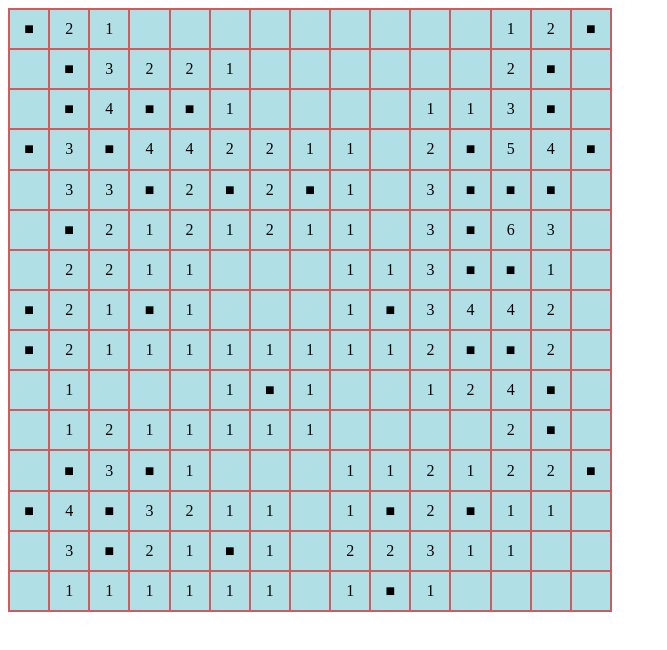
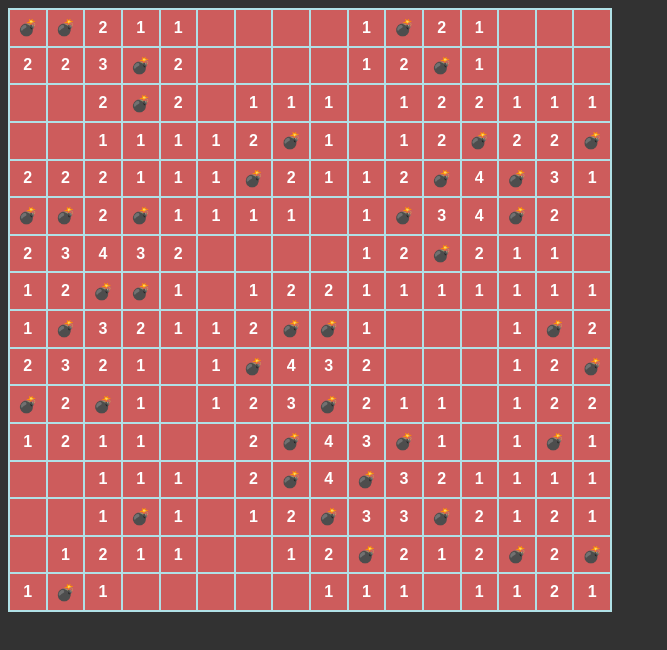
Before and after one commit to Sedron2/buscaminas, a plain HTML site: page index.html in a window 1280 px wide. Shown: the whole page, without its empty margins (0-667 px from the left). Drawn offline with Linux system fonts and the light colour scheme.

Commit message:
añadidos los numeros al grid y cambiado de color

```diff
--- a/script.js
+++ b/script.js
@@ -1,12 +1,25 @@
-let size = 15
+let size = 16
 let minas = 40
-let mina = '■'
+let mina = '💣'
 const div = document.querySelector(".grid")
 const bombs = document.getElementsByTagName("span")
 
+
+generate_grid(size)
+añadir_event_listeners()
+insertar_bombas()
+agregar_numeros_medio()
+llenar_esquinas()
+llenar_columnas()
+
+
+
+function generate_grid(size) {
 	div.innerHTML = "<span> </span>\n".repeat(size * size)
 	div.style.gridTemplateColumns = "repeat(" + size + ", 1fr)"
+}
 
+function insertar_bombas(){
 	let cells = []
 	for (let i = 1; i < size * size; i++) {
 		if (minas >= 0){
@@ -26,20 +39,22 @@ for (cell of bombs) {
 			cell.textContent = mina
 		f++
 	} // alterando el HTML para identificar las bombas en base a la lista desordenada
-
+}
 
 function desordernar_lista(lista) {
 	lista = lista.sort(function () {return Math.random() - 0.5})
 }
 
+function añadir_event_listeners() {
 	for(let i=0;i<bombs.length;i++){
 	   bombs[i].addEventListener("click", function(){clicked(i)}) // añadiendo el eventlistener para cada una de las casillas
 	}
-
 	function clicked(i) {
 		console.log('Has pulsado el numero ' + (i + 1));
 	}
+}
 
+function agregar_numeros_medio() {
 	let i = 0
 	for (cell of bombs) {
 		minas_alrededor = 0;
@@ -82,8 +97,9 @@ for (cell of bombs) {
 		if (condicion && minas_alrededor != 0)
 				cell.textContent = minas_alrededor
 	}
+}
 
-function fill_corners() {
+function llenar_esquinas() {
 	let minas_alrededor = 0
 	if (bombs[0].textContent !== mina ) {
 		if (bombs[1].textContent === mina)
@@ -129,4 +145,41 @@ function fill_corners() {
 			bombs[(size * size) - 1].textContent = minas_alrededor
 	}
 }
-fill_corners()
+
+function llenar_columnas () {
+	for (i = size; i < (size * (size - 2)); i += size) {
+		minas_alrededor = 0
+		if (bombs[i].textContent !== mina) {
+			if (bombs[i - size].textContent === mina)
+				minas_alrededor++
+			if (bombs[i - size + 1].textContent === mina)
+				minas_alrededor++
+			if (bombs[i + 1].textContent === mina)
+				minas_alrededor++
+			if (bombs[i + size].textContent === mina)
+				minas_alrededor++
+			if (bombs[i + size + 1].textContent === mina)
+				minas_alrededor++
+			if (minas_alrededor !== 0)
+				bombs[i].textContent = minas_alrededor
+		}
+	}
+
+	for (i = size + size - 1; i < (size * (size - 1)); i += size) {
+		minas_alrededor = 0
+		if (bombs[i].textContent !== mina) {
+			if (bombs[i - size].textContent === mina)
+				minas_alrededor++
+			if (bombs[i - size - 1].textContent === mina)
+				minas_alrededor++
+			if (bombs[i - 1].textContent === mina)
+				minas_alrededor++
+			if (bombs[i + size].textContent === mina)
+				minas_alrededor++
+			if (bombs[i + size - 1].textContent === mina)
+				minas_alrededor++
+			if (minas_alrededor !== 0)
+				bombs[i].textContent = minas_alrededor
+		}
+	}
+}
--- a/styles.css
+++ b/styles.css
@@ -1,5 +1,9 @@
+body {
+    background-color: #323232;
+}
+
 .grid {
-    background-color: indianred;
+    background-color: powderblue;
     height: 600px;
     width: 600px;
     display: grid;
@@ -11,7 +15,11 @@
 
 span {
     display: inline-flex;
-    background-color: powderblue;
+    background-color: indianred;
     justify-content: center;
     align-items: center;
+    color: #fff;
+    font-family: Arial;
+    font-weight: bolder;
+    user-select: none;
 }
```
Lines whose indentation alone changed are shown as unchanged.
